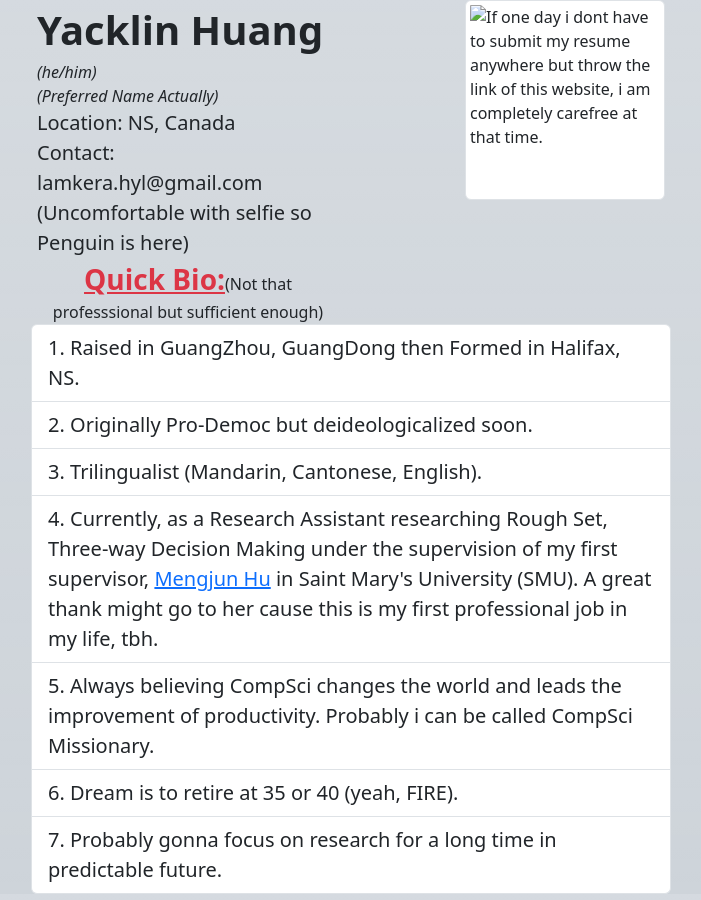
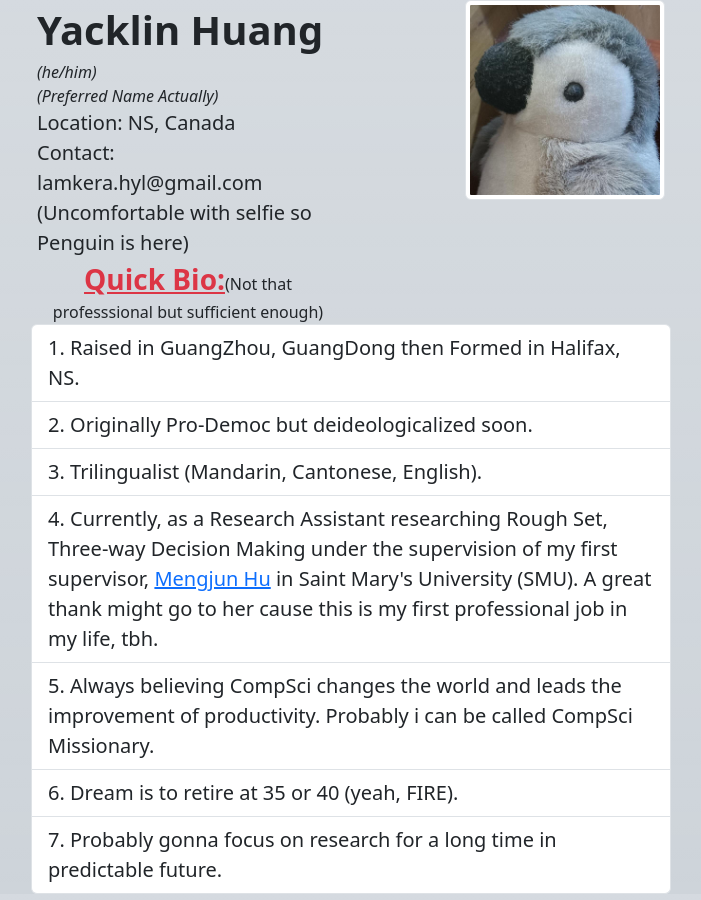
Before and after one commit to Yacklin/Yacklin.github.io, a Jekyll site: the page built from README.md, in a window 1280 px wide. Shown: the whole page, without its empty margins (289-990 px from the left). Built offline with Jekyll 4.4.1, drawn with Linux system fonts in a browser that asks for light colours; our own code applies the rules of GitHub Pages for plain Markdown files.

Commit message:
Update default.html

```diff
--- a/_layouts/default.html
+++ b/_layouts/default.html
@@ -49,7 +49,7 @@
 
         </div>
         <div class="col">
-            <img src="_layouts/Peng.jpg"
+            <img src="assets/Peng.jpg"
                 title="If one day i dont have to submit my resume anywhere but throw the link of this website, i am completely carefree at that time."
                 id="penguin_image"
                 class="img-thumbnail rounded float-end"
```
